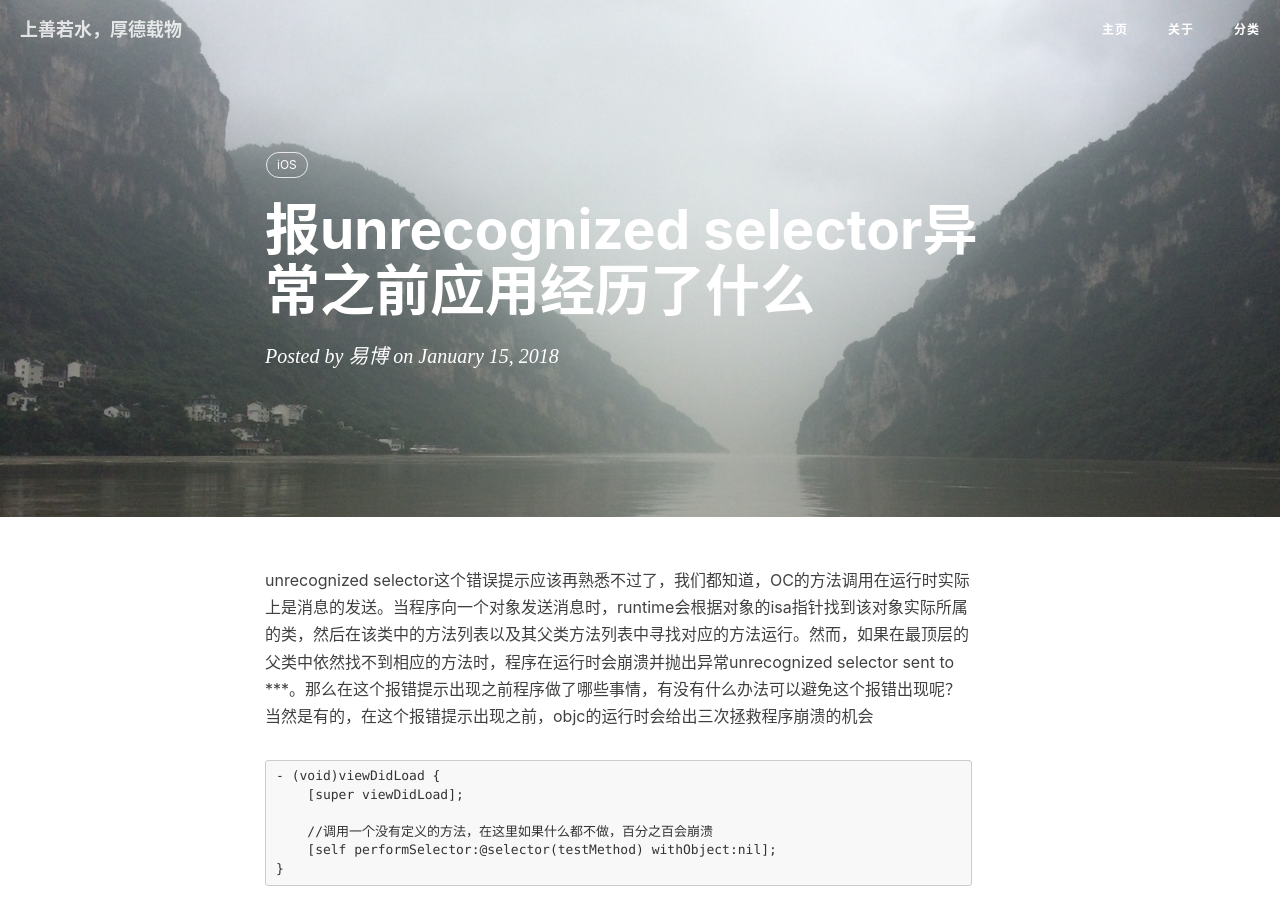
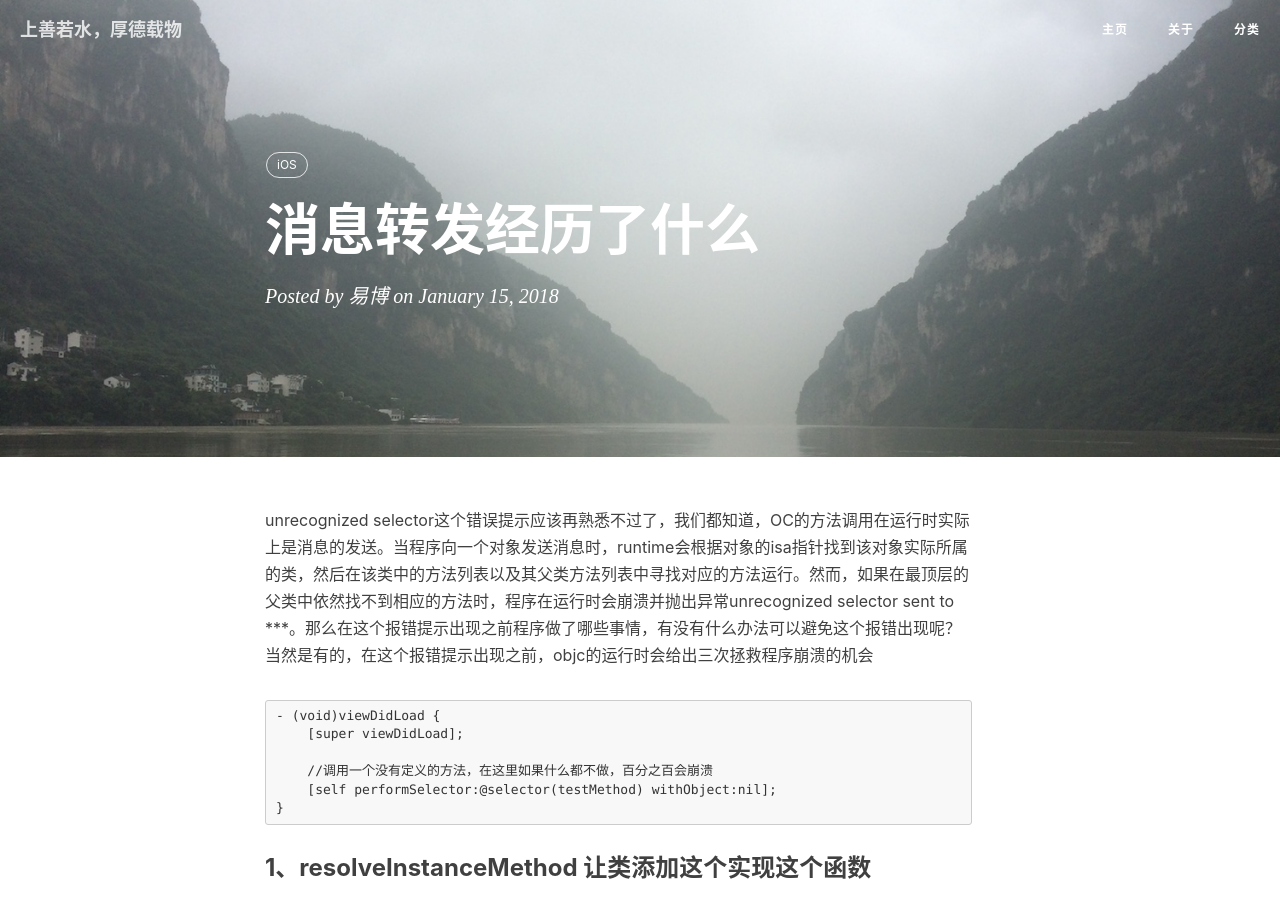
Before and after one commit to xttxqjfg/xttxqjfg.github.io, a Jekyll site: the page built from _posts/201801/2018-01-15-消息转发经历了什么.markdown, in a window 1280 px wide and 900 px high. Built offline with Jekyll 4.4.1, drawn with Linux system fonts in a browser that asks for light colours; nearby versions of some CDN libraries; comment, search, counter and statistics services are not loaded.

Commit message:
no message

```diff
--- a/_posts/201801/2018-01-15-报unrecognized selector异常之前应用经历了什么.markdown
+++ b/_posts/201801/2018-01-15-消息转发经历了什么.markdown
@@ -1,6 +1,6 @@
 ---
 layout:     post
-title:      "报unrecognized selector异常之前应用经历了什么"
+title:      "消息转发经历了什么"
 subtitle:   ""
 date:       2018-01-15 15:41:00
 author:     "易博"
```
